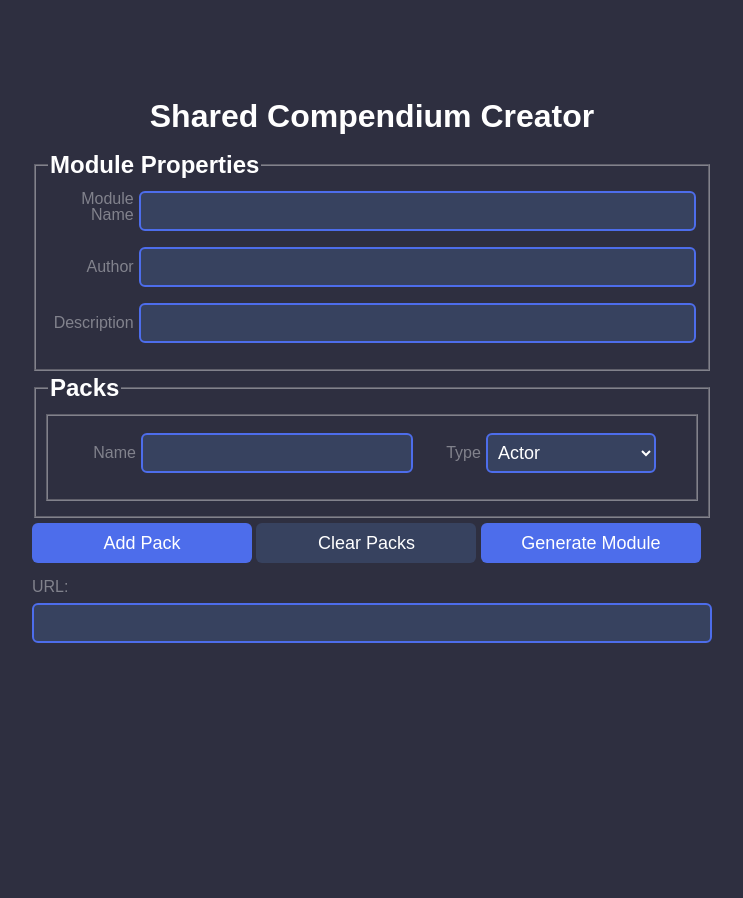
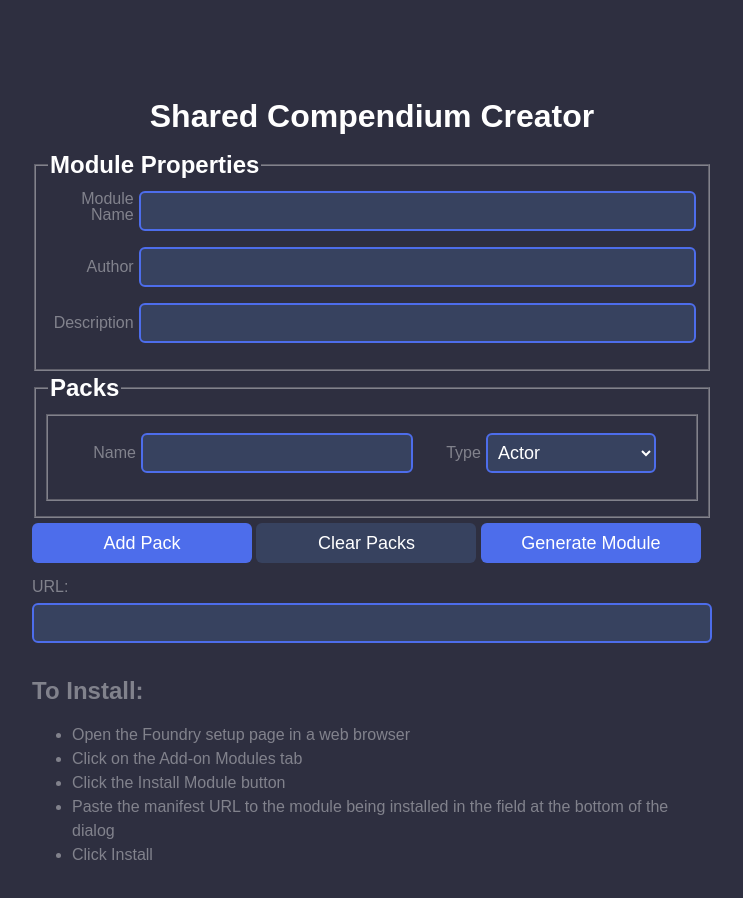
Before and after one commit to jsavko/fgen-mxzf, a Svelte app: page / in a window 1280 px wide. Shown: the whole page, without its empty margins (268-1011 px from the left). Built offline with nearby package versions, Linux system fonts and the light colour scheme.

Commit message:
Read only URL and basic install instructions

```diff
--- a/public/index.html
+++ b/public/index.html
@@ -4,7 +4,7 @@
 	<meta charset='utf-8'>
 	<meta name='viewport' content='width=device-width,initial-scale=1'>
 
-	<title>Svelte app</title>
+	<title>Shared Compendium Creator</title>
 
 	<link rel='icon' type='image/png' href='/favicon.png'>
 	<link rel='stylesheet' href='/global.css'>
--- a/src/Form.svelte
+++ b/src/Form.svelte
@@ -86,10 +86,9 @@
   // {'name': "test_module", 'title': 'Test Module'
 </script>
 
-
 <main>
-    <h1>Shared Compendium Creator</h1>
-    <form on:submit|preventDefault={onSubmit}>
+  <h1>Shared Compendium Creator</h1>
+  <form on:submit|preventDefault={onSubmit}>
     <fieldset>
       <legend>Module Properties</legend>
       <div class="flex">
@@ -140,9 +139,22 @@
 
   <div>
     <label for="name">URL:</label>
-    <input type="text" bind:value={URL} />
+    <input type="text" bind:value={URL} readonly />
   </div>
   <div class="green">{copy}</div>
+  <div>
+    <h2>To Install:</h2>
+  </div>
+  <ul>
+    <li>Open the Foundry setup page in a web browser</li>
+    <li>Click on the Add-on Modules tab</li>
+    <li>Click the Install Module button</li>
+    <li>
+      Paste the manifest URL to the module being installed in the field at the
+      bottom of the dialog
+    </li>
+    <li>Click Install</li>
+  </ul>
 </main>
 
 <style>
@@ -178,4 +190,8 @@
   .center {
     margin-top: 12px;
   }
+
+  li {
+    line-height: 1.5;
+  }
 </style>
```
